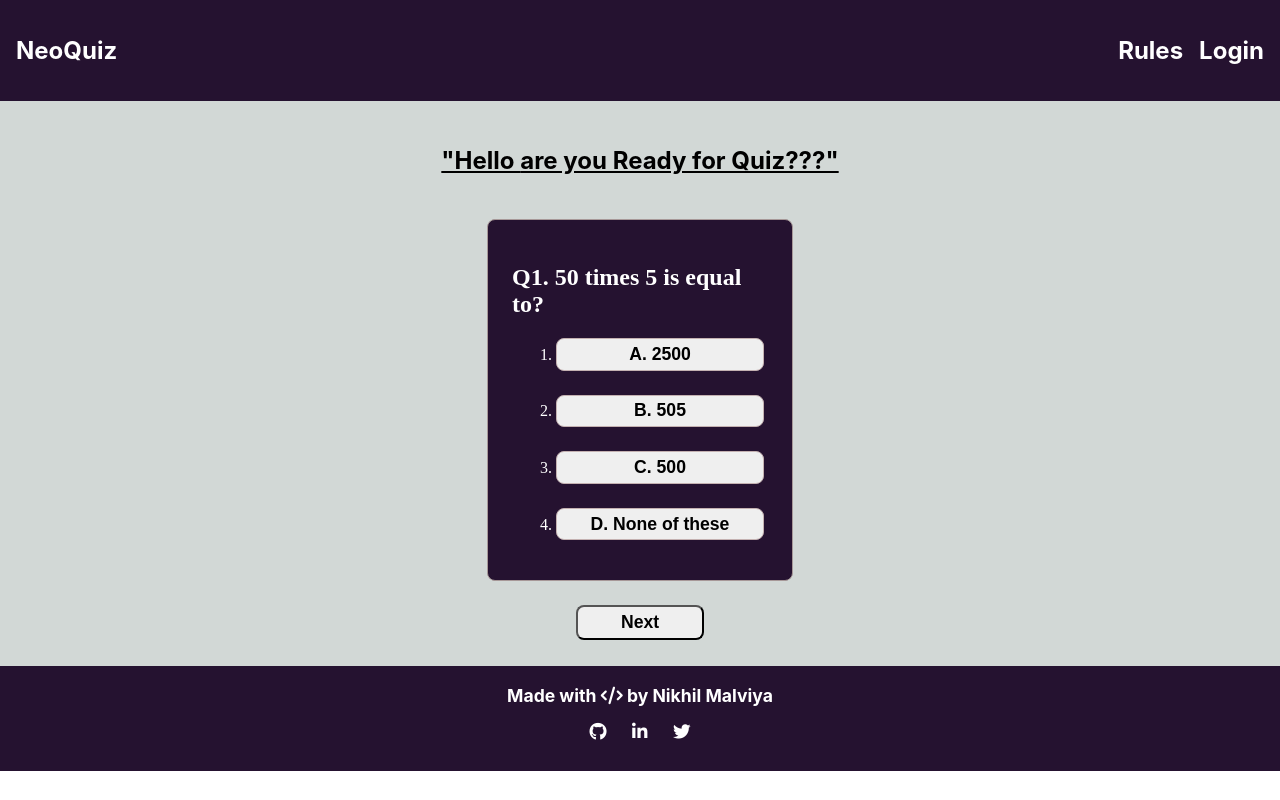
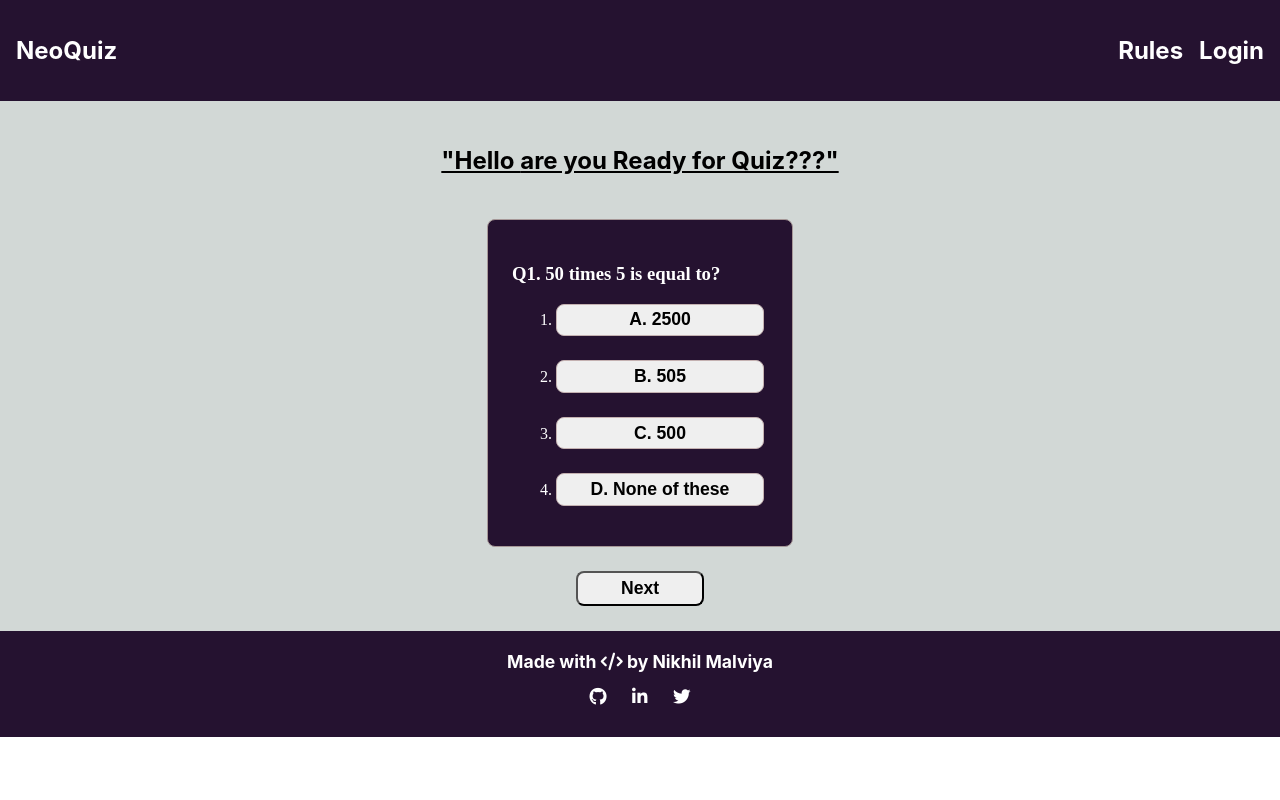
Before and after one commit to nikk422/neo-quiz, a React (Create React App) app: page /question in a window 1280 px wide. Built offline with nearby package versions, Linux system fonts and the light colour scheme; a web font is replaced by a local one.

Commit message:
fix-bugs

```diff
--- a/src/pages./quiz-questions/Questions.jsx
+++ b/src/pages./quiz-questions/Questions.jsx
@@ -166,9 +166,9 @@ const Questions = () => {
     <section className="quiz-container">
       <h1 className="heading">"Hello {name} are you Ready for Quiz???"</h1>
       <div className="questions-contain">
-      <h2 className="questions ">
+      <h3 className="questions ">
          {Question[count].Ques}
-      </h2>
+      </h3>
       <ol className="questions-child">
         {Question[count].option.map((opt, index) => (
           <li>
```
